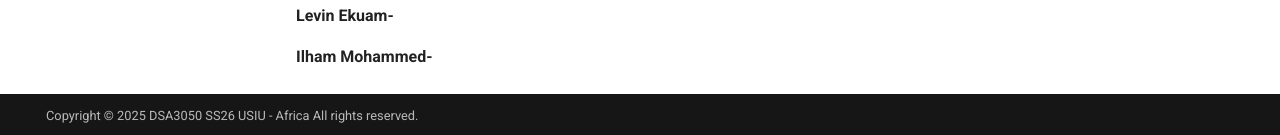
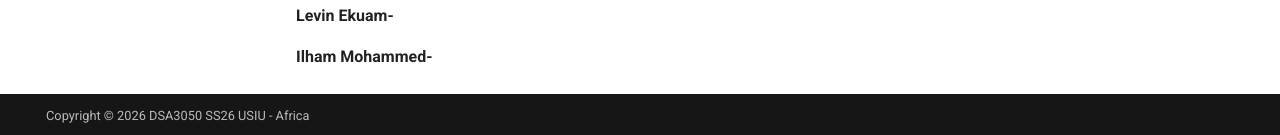
Before and after one commit to mistiusiu/DSA3050_SS26_USIU_BI_Group_Project, an MkDocs documentation site: the page built from docs/index.md, in a window 1280 px wide and 900 px high, scrolled down 7395 px. Shown: the part 762-897 px from the top of the window. Built offline with MkDocs 1.6.1 and Material for MkDocs 9.7.7, drawn with Linux system fonts in a browser that asks for light colours.

Commit message:
code: Update footer

```diff
--- a/mkdocs.yml
+++ b/mkdocs.yml
@@ -55,4 +55,4 @@ nav:
       - Business Insights: dashboard/insights.md
   - Final Delivery: deployment/service-links.md
 
-copyright: Copyright &copy; 2025 DSA3050 SS26 USIU - Africa All rights reserved.
+copyright: Copyright &copy; 2026 DSA3050 SS26 USIU - Africa
```
